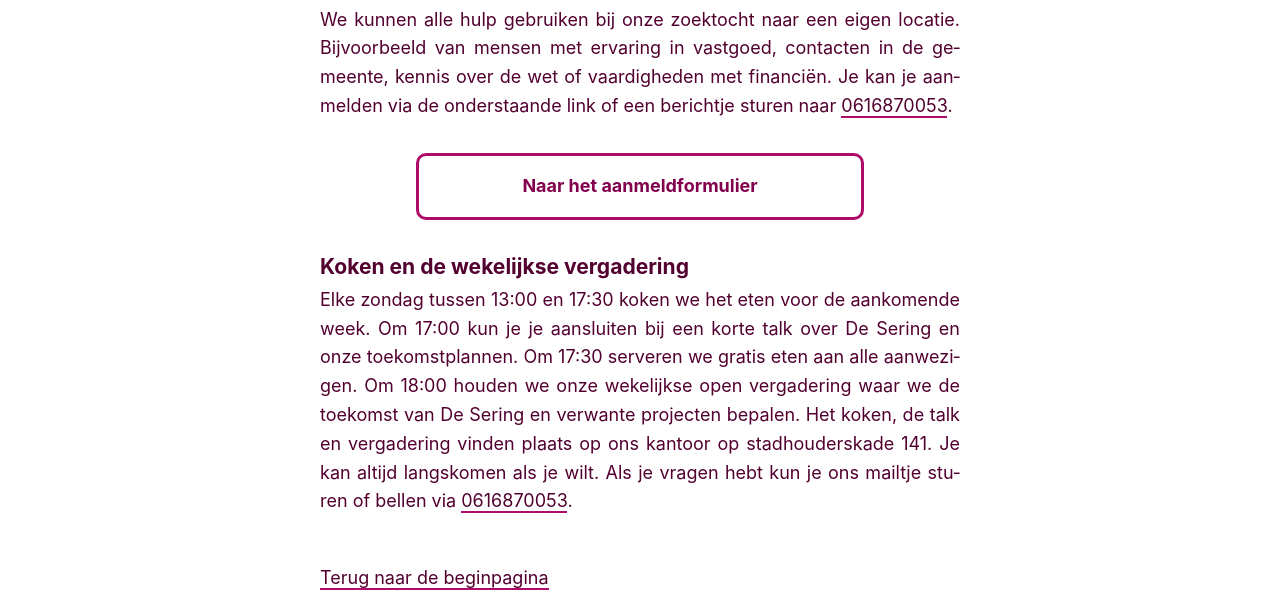
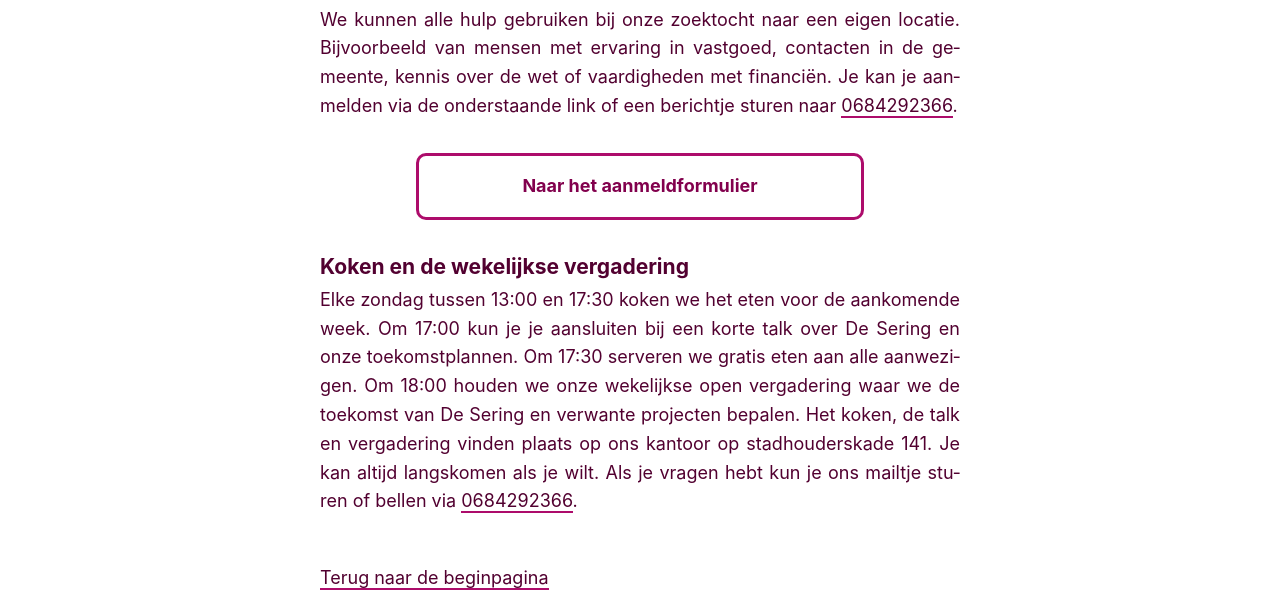
Before and after one commit to decoalitie/desering.org, a Jekyll site: the page built from meehelpen.html, in a window 1280 px wide. Shown: the part 340-942 px from the top of the page. Built offline with Jekyll 4.4.1, drawn with Linux system fonts in a browser that asks for light colours; some web fonts are replaced.

Commit message:
Update phone number

```diff
--- a/en/contributing.html
+++ b/en/contributing.html
@@ -17,7 +17,7 @@
       We are looking for help with finding our own long-term location. If you
       have experience with for example local government, real estate, the law or finance, we could really use your
       support. If you want to help us out in any way, please let us know you're interested by filling in the form below
-      or sending a message to <a href="tel:0031616870053">0616870053</a>.
+      or sending a message to <a href="tel:0031684292366">0684292366</a>.
     </p>
 
     <a class="button" href="https://forms.gle/URREGqQxTfNBsdii6">Open contact form</a>
@@ -29,7 +29,7 @@
       talk about De Sering and our future plans. At 17:30 we serve free food for anyone present. At 18:00 we hold our
       weekly open meeting where we decide on the future of De Sering and all related projects. The cooking, talk and
       meeting all take place at our office at stadhouderskade 141. You can always come by if you wish. If you have any
-      questions you can email or call us at <a href="tel:0031616870053">0616870053</a>.
+      questions you can email or call us at <a href="tel:0031684292366">0684292366</a>.
     </p>
 
     <p style="margin-top: 3rem">
--- a/en/testtafel/reservation.html
+++ b/en/testtafel/reservation.html
@@ -258,7 +258,7 @@
 
     {% capture contact_info %}
     contact us directly by messaging or calling
-    <a href="tel:0031616870053">+31616870053</a>
+    <a href="tel:0031684292366">+31684292366</a>
     or sending an email to
     <a href="mailto:testtafel@desering.org">testtafel@desering.org</a>
     {% endcapture %}
--- a/home.html
+++ b/home.html
@@ -44,6 +44,6 @@
 
     <p><a href="mailto:info@desering.org">info@desering.org</a></p>
 
-    <p><a href="tel:0031616870053">0616870053</a></p>
+    <p><a href="tel:0031684292366">0684292366</a></p>
   </div>
 </div>
--- a/meehelpen.html
+++ b/meehelpen.html
@@ -17,7 +17,7 @@
       We kunnen alle hulp gebruiken bij onze zoektocht naar een eigen locatie.
       Bijvoorbeeld van mensen met ervaring in vastgoed, contacten in de gemeente, kennis over de wet of vaardigheden met
       financiën. Je kan je aanmelden via de onderstaande link of een berichtje sturen naar
-      <a href="tel:0031616870053">0616870053</a>.
+      <a href="tel:0031684292366">0684292366</a>.
     </p>
 
     <a class="button" href="https://forms.gle/URREGqQxTfNBsdii6">Naar het aanmeldformulier</a>
@@ -29,7 +29,7 @@
       korte talk over De Sering en onze toekomstplannen. Om 17:30 serveren we gratis eten aan alle aanwezigen. Om 18:00
       houden we onze wekelijkse open vergadering waar we de toekomst van De Sering en verwante projecten bepalen. Het
       koken, de talk en vergadering vinden plaats op ons kantoor op stadhouderskade 141. Je kan altijd langskomen als je
-      wilt. Als je vragen hebt kun je ons mailtje sturen of bellen via <a href="tel:0031616870053">0616870053</a>.
+      wilt. Als je vragen hebt kun je ons mailtje sturen of bellen via <a href="tel:0031684292366">0684292366</a>.
     </p>
 
     <p style="margin-top: 3rem">
--- a/testtafel/reserveren.html
+++ b/testtafel/reserveren.html
@@ -266,7 +266,7 @@
 
     {% capture contact_info %}
     contact met ons opnemen door te berichten of bellen met
-    <a href="tel:0031616870053">06-16870053</a>
+    <a href="tel:0031684292366">0684292366</a>
     of te mailen naar
     <a href="mailto:testtafel@desering.org">testtafel@desering.org</a>
     {% endcapture %}
```
